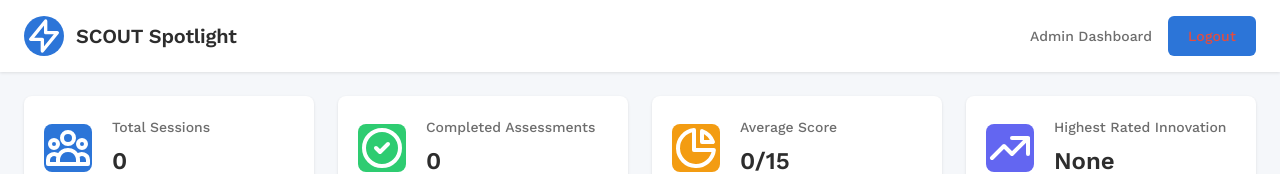
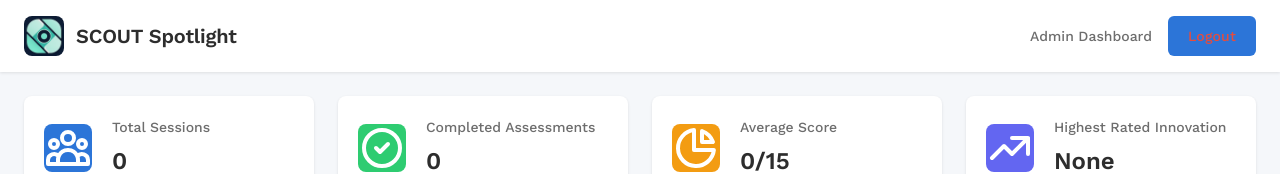
Before and after one commit to phil730/scout-spotlight-admin, a website: page public/index.html in a window 1280 px wide. Both pictures are taken after typing "Sample123" into the empty fields and a click on the button "Login". Shown: the top 174 px of the page. Drawn offline with nearby package versions, Linux system fonts and the light colour scheme; no server answers.

Commit message:
updated logo

```diff
--- a/public/index.html
+++ b/public/index.html
@@ -34,15 +34,13 @@
     </div>
 
     <!-- Dashboard Screen -->
+    <!-- Dashboard Screen -->
     <div id="dashboard-screen" class="screen hidden">
       <header>
         <div class="max-w-7xl mx-auto px-4 py-4 sm:px-6 flex justify-between items-center">
           <div class="flex items-center">
-            <div class="w-10 h-10 bg-blue-600 rounded-full flex items-center justify-center text-white mr-3">
-              <svg xmlns="http://www.w3.org/2000/svg" class="h-6 w-6" fill="none" viewBox="0 0 24 24" stroke="currentColor">
-                <path stroke-linecap="round" stroke-linejoin="round" stroke-width="2" d="M13 10V3L4 14h7v7l9-11h-7z" />
-              </svg>
-            </div>
+            <!-- Replace SVG with the logo -->
+            <img src="scout-spotlight-logo.png" alt="SCOUT Spotlight Logo" class="w-10 h-10 mr-3 rounded-logo">
             <h1 class="text-xl font-bold text-gray-900">SCOUT Spotlight</h1>
           </div>
           <div class="flex items-center">
```
